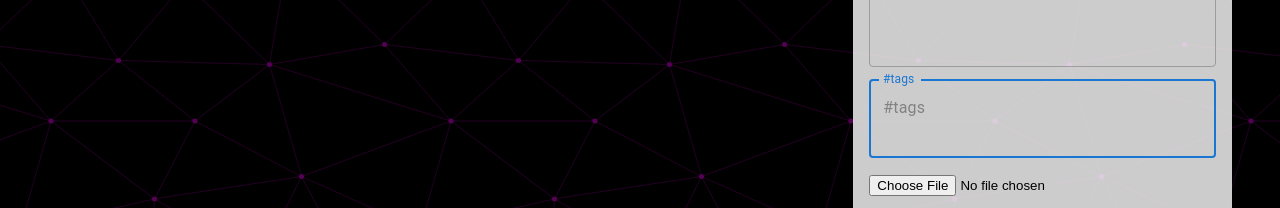
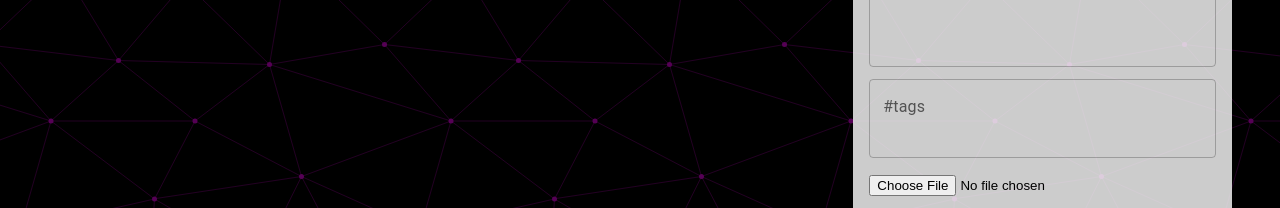
Before and after one commit to konsbe/kober-tech, a Next.js app: page /projects in a window 1280 px wide. Shown: the part 470-678 px from the top of the page. Built offline with nearby package versions, Linux system fonts and the light colour scheme; no server answers.

Commit message:
apply changes

```diff
--- a/client/components/ProjectsForm/index.tsx
+++ b/client/components/ProjectsForm/index.tsx
@@ -78,7 +78,6 @@ const ProjectsForm: FC<IProps> = ({ currentId, setCurrentId }): JSX.Element => {
           color="success"
           variant="standard"
           fullWidth
-          autoFocus="none"
           value={postData.title}
           onChange={(e: React.ChangeEvent<HTMLInputElement>) =>
             setPostData({ ...postData, title: e.target.value })
@@ -88,7 +87,6 @@ const ProjectsForm: FC<IProps> = ({ currentId, setCurrentId }): JSX.Element => {
           id="outlined-multiline-static"
           label="Description"
           multiline
-          autoFocus="none"
           value={postData.description}
           rows={4}
           fullWidth
@@ -106,7 +104,6 @@ const ProjectsForm: FC<IProps> = ({ currentId, setCurrentId }): JSX.Element => {
           rows={2}
           fullWidth
           sx={{ mt: 1.5 }}
-          autoFocus="none"
           placeholder="#tags"
           onChange={(e: any) =>
             setPostData({ ...postData, tags: e.target.value.split(",") })
--- a/client/components/Weather/index.tsx
+++ b/client/components/Weather/index.tsx
@@ -48,12 +48,10 @@ const initalState: IWeatherData = {
 function Weather() {
   const [weatherData, setWeatherData] = useState(initalState);
   const list = [];
-
   const pull_data = async (location: string) => {
     const data = fetchCurrentWeather(location);
     await data.then(function (result) {
       list.push(result);
-      console.log(list);
     });
     list.splice(0, list.length);
 
```
Also changed, not shown: pages/blog.tsx (+5 -3 lines).
